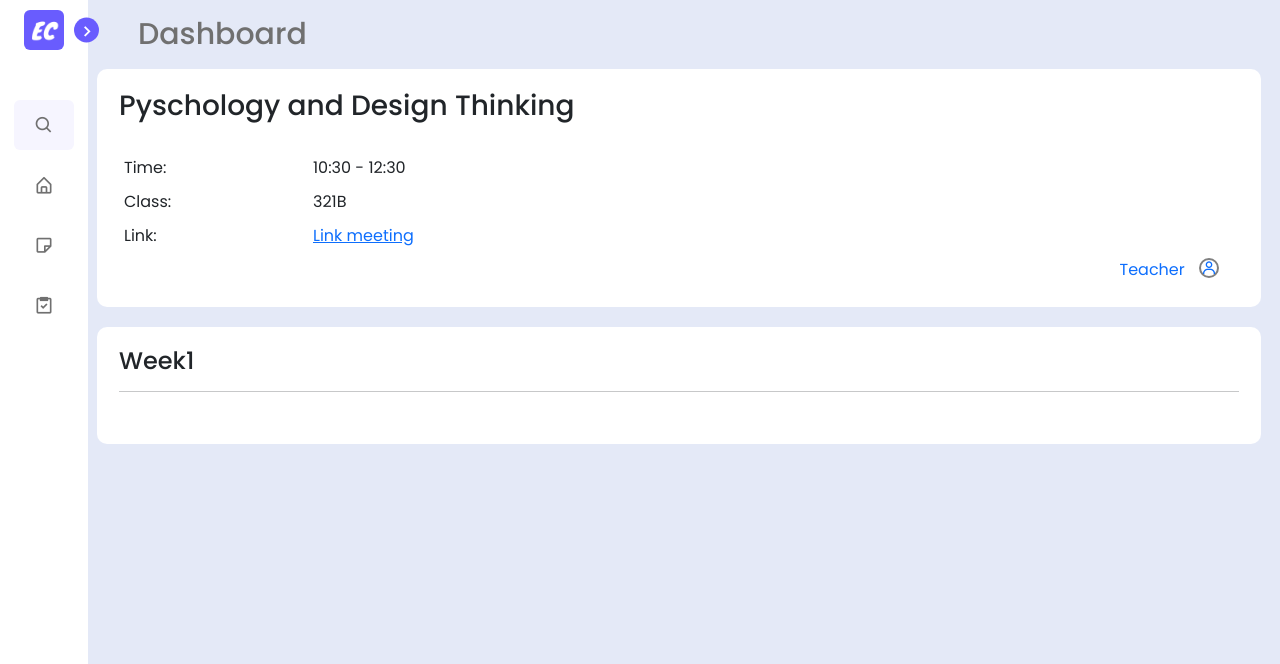
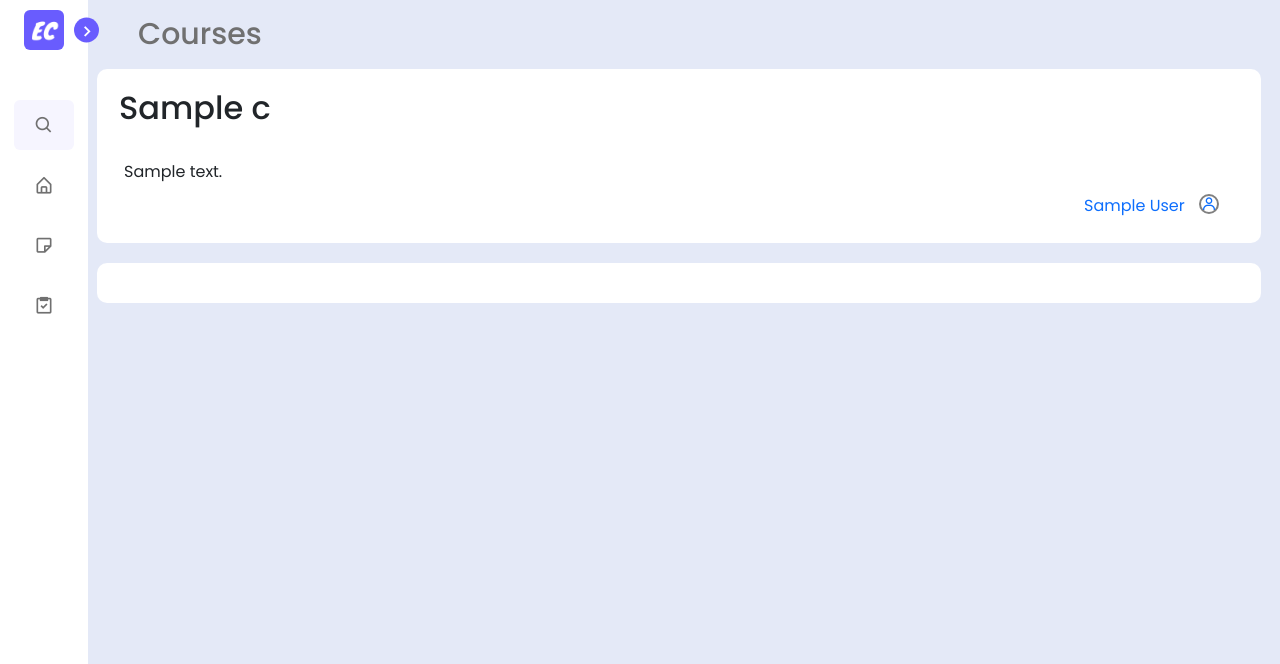
Before and after one commit to basementdwellers69/PDT-Final-ELearning, a Flask app: template views/templates/course/course.html in a window 1280 px wide. Shown: the top 664 px of the page. Run offline with Flask 2, Linux system fonts and the light colour scheme; the template is opened without the code that fills it: most values are stand-ins (such as "Sample title", 1, 10 or a date in 2020); some libraries are stand-ins or nearby versions.

Commit message:
added course

```diff
--- a/views/course.py
+++ b/views/course.py
@@ -10,7 +10,6 @@ def construct_course_bp(user, clas, content, enroll):
             return redirect(url_for('index.index'))
 
         courseData = clas.get("id='%s'" % (id)).fetchone()
-        print(courseData)
         if not courseData :
             res = "Course Data is not Found"
         else :
@@ -34,7 +33,7 @@ def construct_course_bp(user, clas, content, enroll):
         else :
             res += "Enrolled Student : " + str(["<br>"+str({k:v for (k,v) in x.items()})+"<br>" for x in enrollList]) + "<br>"
 
-        return(res)
+        return render_template('course/course.html', cData=courseData, lecturer=lecturerData, content=courseContent)
 
 
     return course_bp
--- a/views/profile.py
+++ b/views/profile.py
@@ -12,7 +12,6 @@ def construct_profile_bp(controller):
         profile = stmp.fetchone()
         print(profile, file=sys.stdout)
 
-        session['username2'] = profile['username']
         session['firstname'] = profile['firstName']
         session['lastname'] = profile['lastName']
         session['email'] = profile['email']
--- a/views/templates/base.html
+++ b/views/templates/base.html
@@ -17,7 +17,7 @@
     <!----======== Fontawsome icons CSS ======== -->
     <link rel="stylesheet" href="https://cdnjs.cloudflare.com/ajax/libs/font-awesome/4.7.0/css/font-awesome.min.css">
     <!----======== CSS ======== -->
-    <link rel="stylesheet" href="static/base.css">
+    <link rel="stylesheet" href="{{url_for('static', filename='base.css')}}">
     {% block css %}
     {% endblock %}
 
@@ -25,7 +25,7 @@
     <link href='https://unpkg.com/boxicons@2.1.1/css/boxicons.min.css' rel='stylesheet'>
 
     <title>{% block title %}{% endblock %}</title>
-    <link rel="icon" href="static/images/logo.png" type="image/x-icon">
+    <link rel="icon" href="{{url_for('static', filename='images/logo.png')}}" type="image/x-icon">
 
     <title>E-Campus</title>
 </head>
@@ -36,7 +36,7 @@
             <a href="{{ url_for('index.index') }}" style="text-decoration: none;">
                 <div class="image-text">
                     <span class="image">
-                        <img src="static/images/logo.png" alt="">
+                        <img src="{{url_for('static', filename='images/logo.png')}}" alt="">
                     </span>
 
                     <div class="text logo-text">
@@ -123,14 +123,18 @@
     </nav>
 
     <section class="home">
-        <div class="text">Dashboard</div>
+        <div class="text">
+            {% block contentTitle %}
+
+            {% endblock %}
+        </div>
         {% block content %}
 
         {% endblock %}
     </section>
 
     <!----======== Javascript ======== -->
-    <script src="static/script.js"></script>
+    <script src="{{url_for('static', filename='script.js')}}"></script>
 
 </body>
 
--- a/views/templates/course/course.html
+++ b/views/templates/course/course.html
@@ -1,64 +1,52 @@
-{% extends 'base.html' %}
+{% extends './base.html'%}
 
-{% block css%}
+{% block css %}
 {% endblock %}
 
-{% block title %}
-Course
-{% endblock%}
-
-{% block text %}
-Course
+{% block contentTitle %}
+Courses
 {% endblock %}
 
 {% block content %}
 <div class="container" style="padding: 0;">
     <div class="row" style="background-color: white; margin-bottom: 20px; border-radius: 10px; padding: 20px 10px;">
         <div class="course-header-title" style="margin-bottom: 20px;">
-            <h3>Pyschology and Design Thinking</h3>
+            <h2>{{ cData["courseName"] }}</h2>
         </div>
         <div class="course-header-body">
-            <div class="row" style="padding: 5px;">
-                <span class="col-2">Time: </span>
-                <div class="col-6">
-                    <span>10:30 - 12:30</span>
+            <div class="container" style="padding: 5px;">
+                {{ cData["courseDescription"] |safe }}
             </div>
-            </div>
-            <div class="row" style="padding: 5px;">
-                <span class="col-2">Class: </span>
-                <div class="col-6">
-                    <span>321B</span>
-                </div>
-            </div>
-            <div class="row" style="padding: 5px;">
-                <span class="col-2">Link: </span>
-                <div class="col-6">
-                    <a href="#">Link meeting</a>
-                </div>
-            </div>
+
             <div class="row">
                 <a href="#">
                     <div class="teacher" style="padding: 5px; padding-right: 20px; float: right;">
-                        <span style="margin-right: 10px;">Teacher</span>
-                        <i class="bx bx-user icon" style="border: 2px solid grey; border-radius: 50%;" ></i>
+                        <span style="margin-right: 10px;">{{lecturer["firstName"]}} {{lecturer["lastName"]}}</span>
+                        <i class="bx bx-user icon" style="border: 2px solid grey; border-radius: 50%;"></i>
                     </div>
                 </a>
-
             </div>
         </div>
     </div>
     <div class="row" style="background-color: white; border-radius: 10px; padding: 20px 10px;">
+        {%for row in content%}
+        {%if row["type"] == 0%}
+        <div class="row" style="background-color: white; border-radius: 10px; padding: 20px 10px;">
             <div class="course-content">
                 <div class="noteboard-header h4">
-                Week1
+                    {{row["contentTitle"]}}
                 </div>
                 <hr>
                 <div class="noteboard-content" style="background-color: white;">
+
                     <ul class="list-group list-group-flush">
-                    <li class="list-group-item"></li>
+                        <li class="list-group-item"> {{row["contentBody"]}}</li>
                     </ul>
                 </div>
             </div>
         </div>
+        {% endif %}
+        {% endfor %}
+    </div>
 </div>
 {% endblock %}
--- a/views/templates/index/index.html
+++ b/views/templates/index/index.html
@@ -1,6 +1,10 @@
 {% extends './base.html'%}
 
 {% block css %}
+{% endblock %}
+
+{% block contentTitle %}
+Dashboard
 {% endblock %}
 
 {% block content %}
--- a/views/templates/profile/profile.html
+++ b/views/templates/profile/profile.html
@@ -1,4 +1,4 @@
-{% extends 'base.html' %}
+{% extends './base.html' %}
 
 {% block title %}
 Profile
```
Lines whose indentation alone changed are shown as unchanged.
